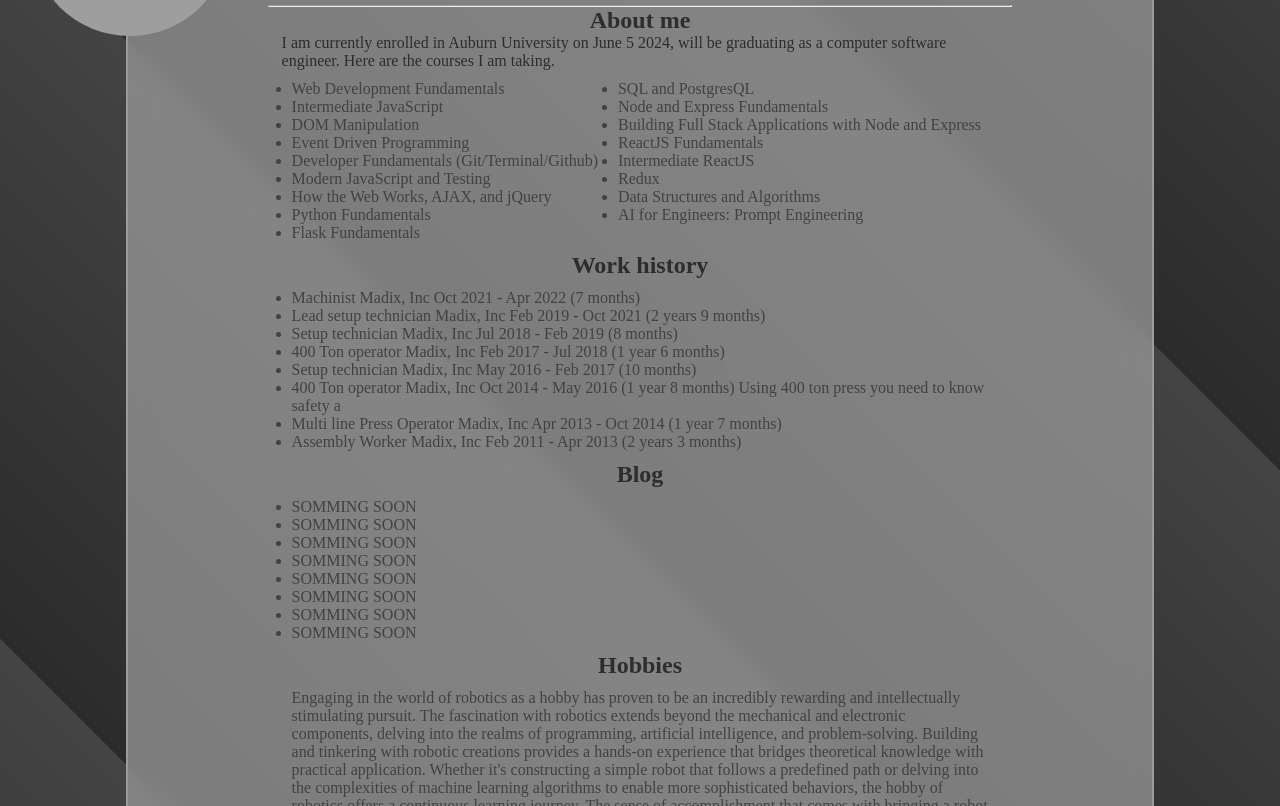
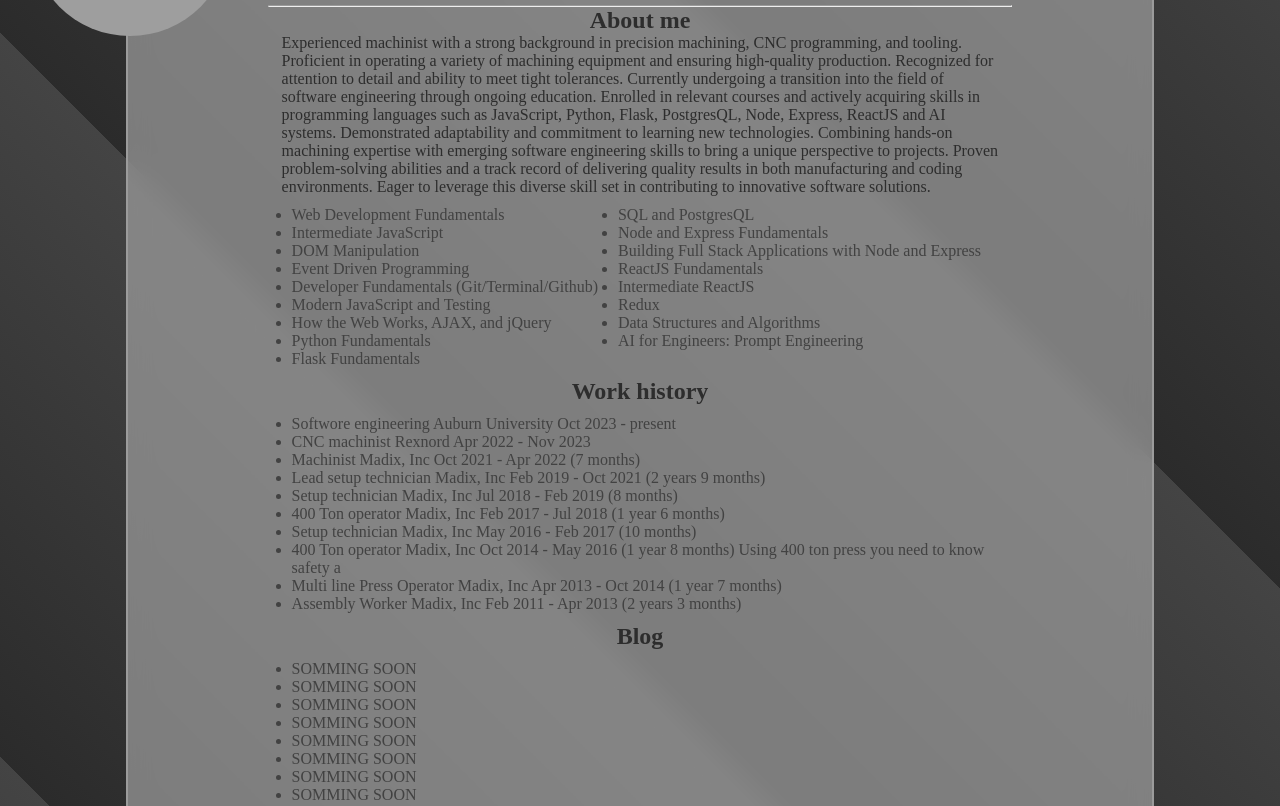
Before and after one commit to 08milam/home, a plain HTML site: page index.html in a window 1280 px wide. Shown: the part 194-1000 px from the top of the page. Drawn offline with Linux system fonts and the light colour scheme; grey boxes are pictures that could not be loaded.

Commit message:
add statment

```diff
--- a/index.html
+++ b/index.html
@@ -121,9 +121,11 @@
       <div class="content">
         <h2>About me</h2>
         <p>
-          I am currently enrolled in Auburn University on June 5 2024, will be
-          graduating as a computer software engineer. Here are the courses I am
-          taking.
+          Experienced machinist with a strong background in precision machining, CNC programming, and tooling. Proficient in operating a variety of machining equipment and ensuring high-quality production. Recognized for attention to detail and ability to meet tight tolerances.
+
+          Currently undergoing a transition into the field of software engineering through ongoing education. Enrolled in relevant courses and actively acquiring skills in programming languages such as JavaScript, Python, Flask, PostgresQL, Node, Express, ReactJS and AI systems. Demonstrated adaptability and commitment to learning new technologies.
+
+          Combining hands-on machining expertise with emerging software engineering skills to bring a unique perspective to projects. Proven problem-solving abilities and a track record of delivering quality results in both manufacturing and coding environments. Eager to leverage this diverse skill set in contributing to innovative software solutions.
         </p>
         <!-- about me -->
         <div class="edlist">
@@ -160,6 +162,8 @@
         <div class="edlist">
           <div class="list">
             <ul>
+              <li>Softwore engineering Auburn University Oct 2023 - present</li>
+              <li>CNC machinist Rexnord Apr 2022 - Nov 2023 </li>
               <li>Machinist Madix, Inc Oct 2021 - Apr 2022 (7 months)</li>
               <li>
                 Lead setup technician Madix, Inc Feb 2019 - Oct 2021 (2 years 9
@@ -244,7 +248,7 @@
             <div>
               <hr>
             <h3 class="quote">
-              "I&#39;ve missed more than 9,000 shots in my career. I&#39;ve lost almost 300 games. Twenty-six times I&#39;ve been trusted to take the game-winning shot and missed. I&#39;ve failed over and over and over again in my life. And that is why I succeed." — <strong>Michael Jordan</strong>
+              "I have not failed. I have found 10,000 ways that don't work." ― Thomas Edison
             </h3>
             </div>
           </div><!-- list -->
```
